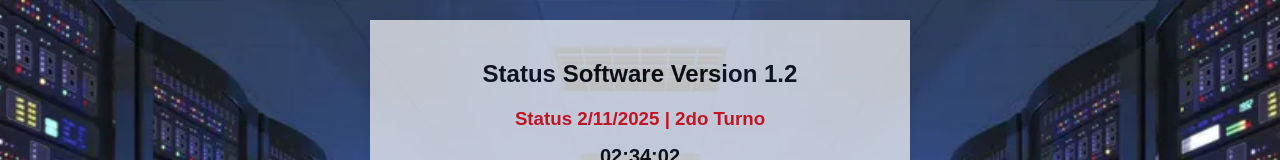
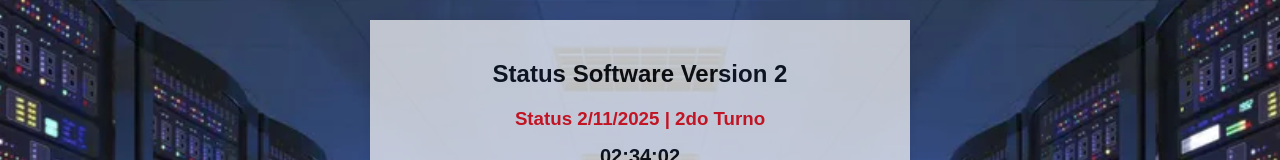
Before and after one commit to lorenzana002/Status_software, a plain HTML site: page index.html in a window 1280 px wide. Shown: the top 160 px of the page. Drawn offline with Linux system fonts and the light colour scheme.

Commit message:
nueva version

```diff
--- a/index.html
+++ b/index.html
@@ -8,7 +8,7 @@
 </head>
 <body>
     <div class="container">
-        <h2>Status Software Version 1.2</h2>
+        <h2>Status Software Version 2</h2>
         <h3>Status <span id="fecha"></span> | 2do Turno</h3>
 
         <div id="reloj" style="font-size: 20px; font-weight: bold;"></div>
```
